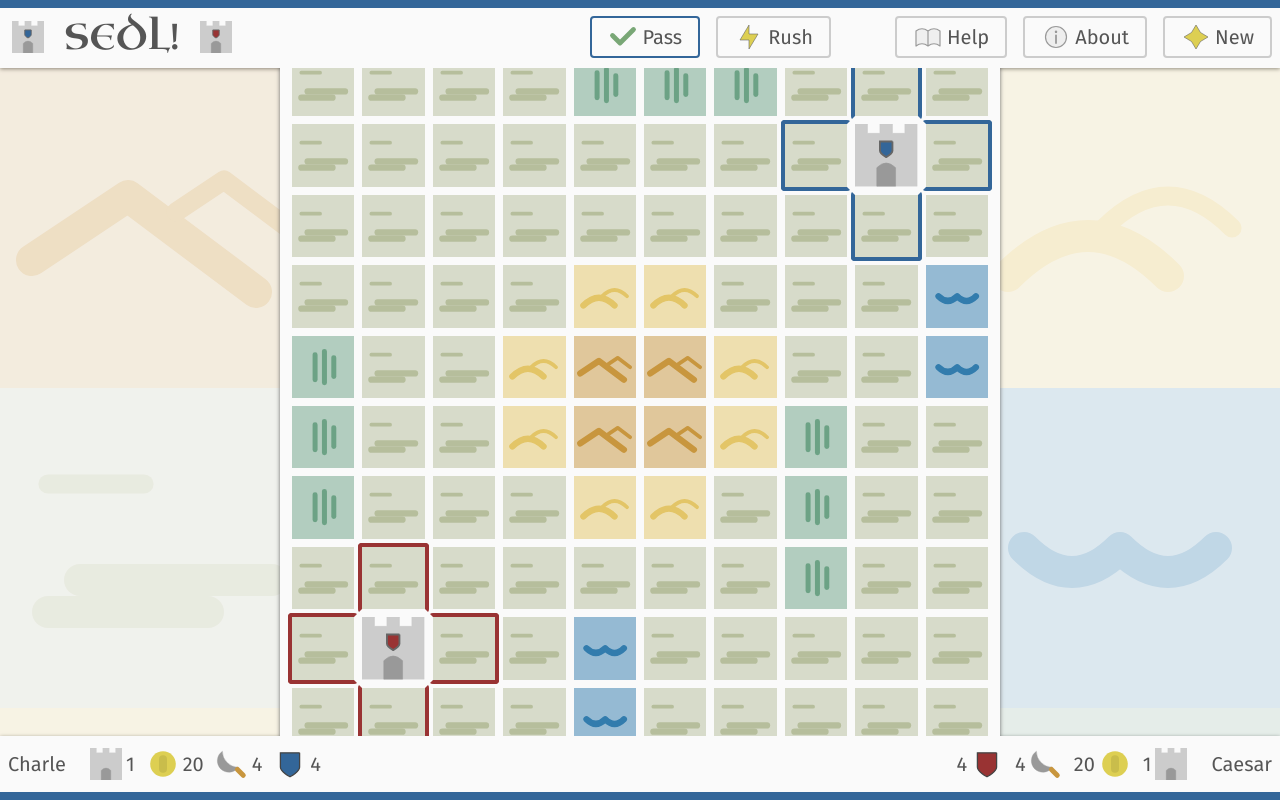
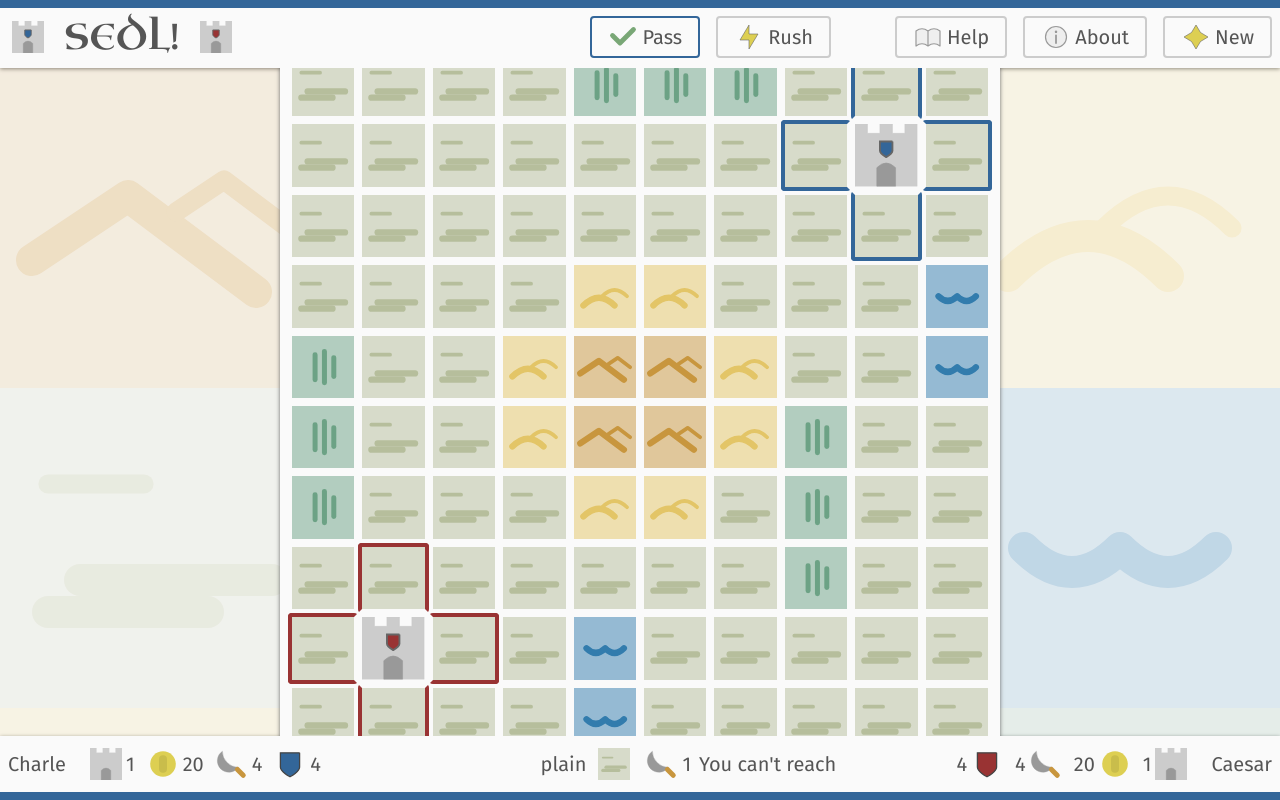
Before and after one commit to acarrara/sedl, an Angular app: page / in a window 1280 px wide. Both pictures are taken after a click on the element 323 px from the left and 85 px from the top of the page. Built offline with nearby package versions, Linux system fonts and the light colour scheme.

Commit message:
fix new game

```diff
--- a/src/app/board/game.component.html
+++ b/src/app/board/game.component.html
@@ -15,7 +15,6 @@
   </se-controls>
   <div class="board-container">
     <main
-      (mouseleave)="currentRegion = undefined"
       class="board" [seGrid]="dimension()" sePinchAndZoom>
       <se-cell [seRegion]="region"
                [sustenance]="region.sustenance"
--- a/src/app/game.service.ts
+++ b/src/app/game.service.ts
@@ -29,13 +29,13 @@ export class GameService {
   }
 
   public newGame(game: Game) {
+    this.game = game;
     this.gameSubject.next(game);
     this.lordSubject.next(game.lords[0]);
     this.regionsSubject.next(game.board.regions);
   }
 
   public start(game: Game) {
-    this.game = game;
     this.regionsSubject = new BehaviorSubject(game.board.regions);
     this.lordSubject = new BehaviorSubject(game.lords[0]);
     this.actionsSubject = new BehaviorSubject({});
--- a/src/app/new/new.component.html
+++ b/src/app/new/new.component.html
@@ -2,7 +2,7 @@
   <p>Choose a world:</p>
   <div class="worlds">
     <a class="worlds__card" href="#" (click)="game.newGame(gameSmall())">
-      <em class="worlds__title">Small<br/>(8x8)</em>
+      <em class="worlds__title">Small<br/>(10x10)</em>
       <se-world-preview [seGrid]="dimension(world3)" [world]="world3" class="worlds__preview"></se-world-preview>
     </a>
     <a class="worlds__card" href="#" (click)="game.newGame(gameMedium())">
--- a/src/app/region-statistics/region-statistics.component.html
+++ b/src/app/region-statistics/region-statistics.component.html
@@ -1,18 +1,20 @@
 <div class="region-statistics">
   <span class="region-statistics__element  region-statistics--fill" style="display: flex; justify-content: flex-end"
         *ngIf="region">
-    <strong>
+    <span class="region-statistics__text">
         <span *ngIf="region?.impregnable">impregnable</span>
         <span *ngIf="!region?.impregnable && region?.sustenance">fortified</span>
-      {{getLabel()}}</strong>
+      {{getLabel()}}</span>
     </span>
-  <se-cell class="cell  cell--statistics  region-statistics__element" [seed]="region?.type"></se-cell>
+  <span class="region-statistics__element" *ngIf="region">
+    <se-cell class="cell  cell--statistics" [seed]="region.type"></se-cell>
+  </span>
   <span class="region-statistics__element" *ngIf="region">
       <se-cell class="cell  cell--statistics" seed="g"></se-cell>
       <span>{{region.worth()}}</span>
     </span>
   <span class="region-statistics__element  region-statistics--fill" *ngIf="region">
-      <span>{{canRun() ? 'You can' : 'You can\'t'}} {{getAction().name()| lowercase}}</span>
+      <span class="region-statistics__text">{{canRun() ? 'You can' : 'You can\'t'}} {{getAction().name()| lowercase}}</span>
       <se-cell *ngIf="canRun()" class="cell  cell--statistics" seed="c"></se-cell>
       <span *ngIf="canRun()">{{getAction().cost(region)}}</span>
     </span>
--- a/src/style/_modals.scss
+++ b/src/style/_modals.scss
@@ -39,7 +39,7 @@
   display: flex;
   justify-content: space-between;
 
-  padding: $spacing-l;
+  padding: $spacing-m;
 
   flex-grow: 0;
 
@@ -62,7 +62,7 @@
 .modal__container {
   flex-grow: 1;
 
-  padding: $spacing-l;
+  padding: $spacing-m;
 
   overflow: auto;
 }
--- a/src/style/_region-statistics.scss
+++ b/src/style/_region-statistics.scss
@@ -8,6 +8,13 @@
 
 .region-statistics--fill {
   flex-basis: 40%;
+  overflow: hidden;
+
+  .region-statistics__text {
+    white-space: nowrap;
+    overflow: hidden;
+    text-overflow: ellipsis;
+  }
 }
 
 .region-statistics__element + .region-statistics__element {
```
